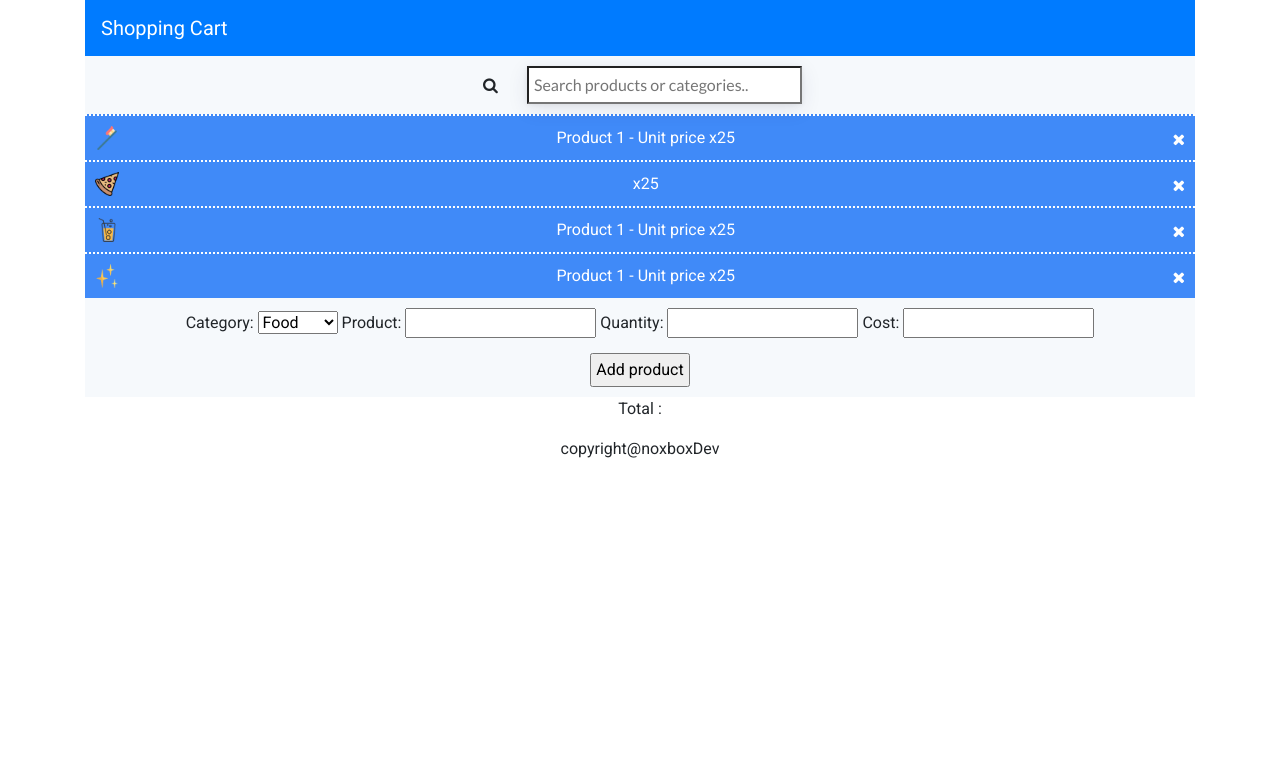
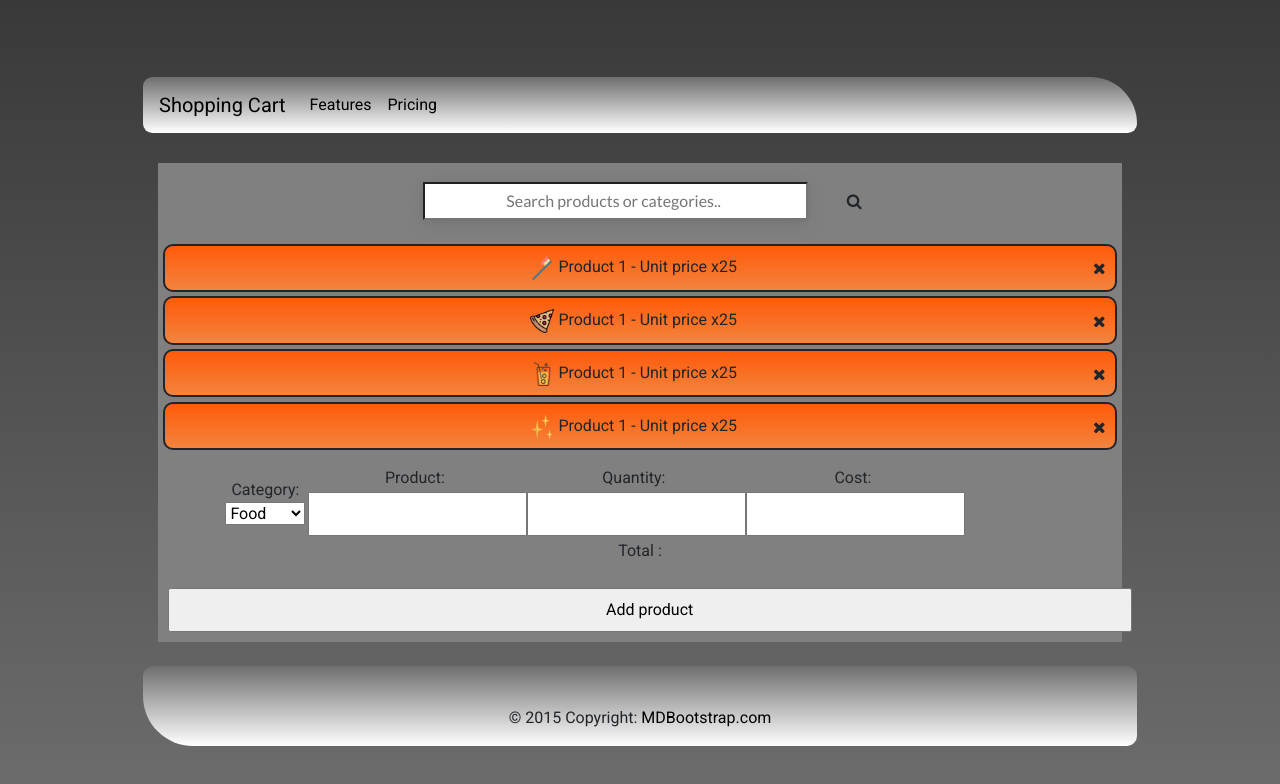
Before and after one commit to noxyb0x/Shopping-List-app, a website: page public/index.html in a window 1280 px wide. Drawn offline with nearby package versions, Linux system fonts and the light colour scheme.

Commit message:
front-end done

```diff
--- a/public/css/style.css
+++ b/public/css/style.css
@@ -1,4 +1,5 @@
 body{
+    background:linear-gradient(#393939,#6e6e6e);
     text-align: center;
     font-family: 'Roboto', sans-serif;
     text-rendering: optimizeLegibility;
@@ -7,26 +8,37 @@ body{
 } /* Iskomentarisi ovo u body-u prvo kad krenes uredjivat svaki segment zasebno !*/
 
 #wrapper{
+width: 80%;
+margin: 6% auto;
+
 }
 
 header{
-    background-color: #408af8;
-    color: white;
-    border-radius: 5px;
-    border-bottom-left-radius: 0px;
-    border-bottom-right-radius: 0px;
+    color:black;
+    background:linear-gradient(#6e6e6e, white);
+    border-radius: 10px 50px 10px 10px;
+    margin-bottom:3%;
 }
-
+a {
+    color:black;
+}
+#sredina{
+    width:97%;
+    margin: 0px auto;
+    background-color: grey;
+}
 #caption{
 
 }
 /* SEARCH BAR */
 #searchCat{
-    background-color: #f6f9fc;
+
 }
 #searchProducts{
-    margin: 10px;
-    padding: 5px;
+    text-align:center;
+    width:40%;
+    margin: 2%;
+    padding:0.5%;
     box-shadow: 0 5px 20px rgba(50,50,93,.1),0 0.5px 5px rgba(0,0,0,.07);
     font-family: "Lato";
 }
@@ -44,17 +56,27 @@ header{
 main{
 
 }
+ul {
+    padding: 0;
+    list-style-type: none;
+}
+
+
 #main-list{
-    list-style-type: none;
-    padding: 0px;
-    margin-top: 0px;
-    margin-bottom: 0px;
+
+
 }
 .product{
-    border-top: 2px dotted;
-    padding: 10px;
-    background-color: #408af8;
-    color: white;
+    list-style: none;
+    border-radius: 10px 10px 10px 10px;
+    padding:1%;
+    border-style:solid;
+    border-width:2px;
+    width:99%;
+    margin:0.5% auto;
+    background:linear-gradient(#ff5a09, #f3843e);
+
+
 }
 .product p{
     margin: 0 auto;
@@ -65,7 +87,6 @@ main{
     max-width: 24px;
     max-height: 24px;
     display: inline-block;
-    float: left;
     color: white;
 }
 .category:hover{
@@ -82,19 +103,23 @@ main{
 }
 /* --------------------- */
 
-
 /* ADD ELEMENT AREA */
 #addElement{
-    background-color: #f6f9fc;
-    padding: 10px;
+    width:100%;
+    text-align:right;
+    margin-left:7%;
 }
 #addElement #submitBtn{
-    display: block;
-    width: 100px;
-    margin: 0 auto;
-    padding: 3px;
-    margin-top: 10px;
+
 }
+input {
+        float: center;
+        margin:1%;
+        width: 100%;
+        padding: .5em 1em;
+        }
+
+
 
 /*-----------------*/
 #total{
@@ -102,6 +127,7 @@ main{
 }
 
 footer{
-
+    border-radius: 10px 10px 10px 50px;
+    background:linear-gradient(#6e6e6e, white );
 }
 /* --------------------- */
--- a/public/index.html
+++ b/public/index.html
@@ -16,13 +16,27 @@
 <body>
 <div class = "container" id="wrapper">
     <header>
-        <nav class="navbar navbar-expand-lg navbar-dark bg-primary">
+        <nav class="navbar navbar-expand-lg">
             <a class="navbar-brand" href="#">Shopping Cart</a>
+            <button class="navbar-toggler" type="button" data-toggle="collapse" data-target="#navbarNav" aria-controls="navbarNav" aria-expanded="false" aria-label="Toggle navigation">
+              <span class="navbar-toggler-icon"></span>
+            </button>
+            <div class="collapse navbar-collapse" id="navbarNav">
+              <ul class="navbar-nav">
+                <li class="nav-item">
+                  <a class="nav-link" href="#">Features</a>
+                </li>
+                <li class="nav-item">
+                  <a class="nav-link" href="#">Pricing</a>
+                </li>
+              </ul>
+            </div>
           </nav>
     </header>
+    <div id="sredina">
     <section id="searchCat">
+         <input type="search" id="searchProducts" name="q" placeholder="Search products or categories.." size="30" >
          <i class="fa fa-search" id="magnifier" ></i>
-         <input type="search" id="searchProducts" name="q" placeholder="Search products or categories.." size="30" >
     </section>
     <main>
         <ul id="main-list">
@@ -35,7 +49,7 @@
             </li>
             <li class="product">
                 <p>
-                    <img src="img/food.png" class="category" />
+                    <img src="img/food.png" class="category" /> Product 1 - Unit price
 
                     <span class="qty">x25</span>
                     <i class="fa fa-remove removeProduct" aria-hidden="true"></i>
@@ -58,25 +72,57 @@
         </ul>
         </main>
         <section id="addElement">
-     <form id="addProducts">
+
+                <form id="addProducts" form class="form-inline">
+<div class="ofoono">
                    <label for="pCategory">Category: </label>
-        <select name="categories" id="pCategory">
+                   <select name="categories" id="pCategory" class="forma">
                        <option value="food">Food</option>
                        <option value="drinks">Drinks</option>
                        <option value="hygiene">Hygiene</option>
                        <option value="other">Other</option>
                    </select>
+                   </div>
+<div class="ofoono2">
                 <label for="pName">Product: </label>
                    <input type="text" id="pName">
-        <label for="pQty">Quantity: </label>
+                </div>
+<div class="onoofo3">
+                   <label for="pQty">Quantity:</label>
                    <input type="number" name="productQuant" id="pQty">
+                </div>
+<div class="onoofo4">
                    <label for="pCost">Cost: </label>
                    <input type="number" name="productCost" id="pCost">
-        <input type="submit" value="Add product" id="submitBtn">
+                </div>
+
           </form>
+
+
 </section>
-    <section id="total"><p>Total : </p></section>
-    <footer>copyright@noxboxDev</footer>
+<section id="total"><p>Total : </p>
+    <input type="submit" value="Add product" id="submitBtn"></section>
 </div>
+    <footer class="page-footer font-small blue pt-4 mt-4">
+
+            <!--Footer Links-->
+            <div class="container-fluid text-center text-md-left">
+            <div class="footer-copyright py-3 text-center">
+                <div class="container-fluid">
+                    © 2015 Copyright: <a href="https://mdbootstrap.com/material-design-for-bootstrap/"> MDBootstrap.com </a>
+
+                </div>
+            </div>
+            </div>
+
+
+            <!--/.Copyright-->
+
+        </footer>
+
+</div>
+
+
+
 </body>
 </html>
```
Lines whose indentation alone changed are shown as unchanged.
